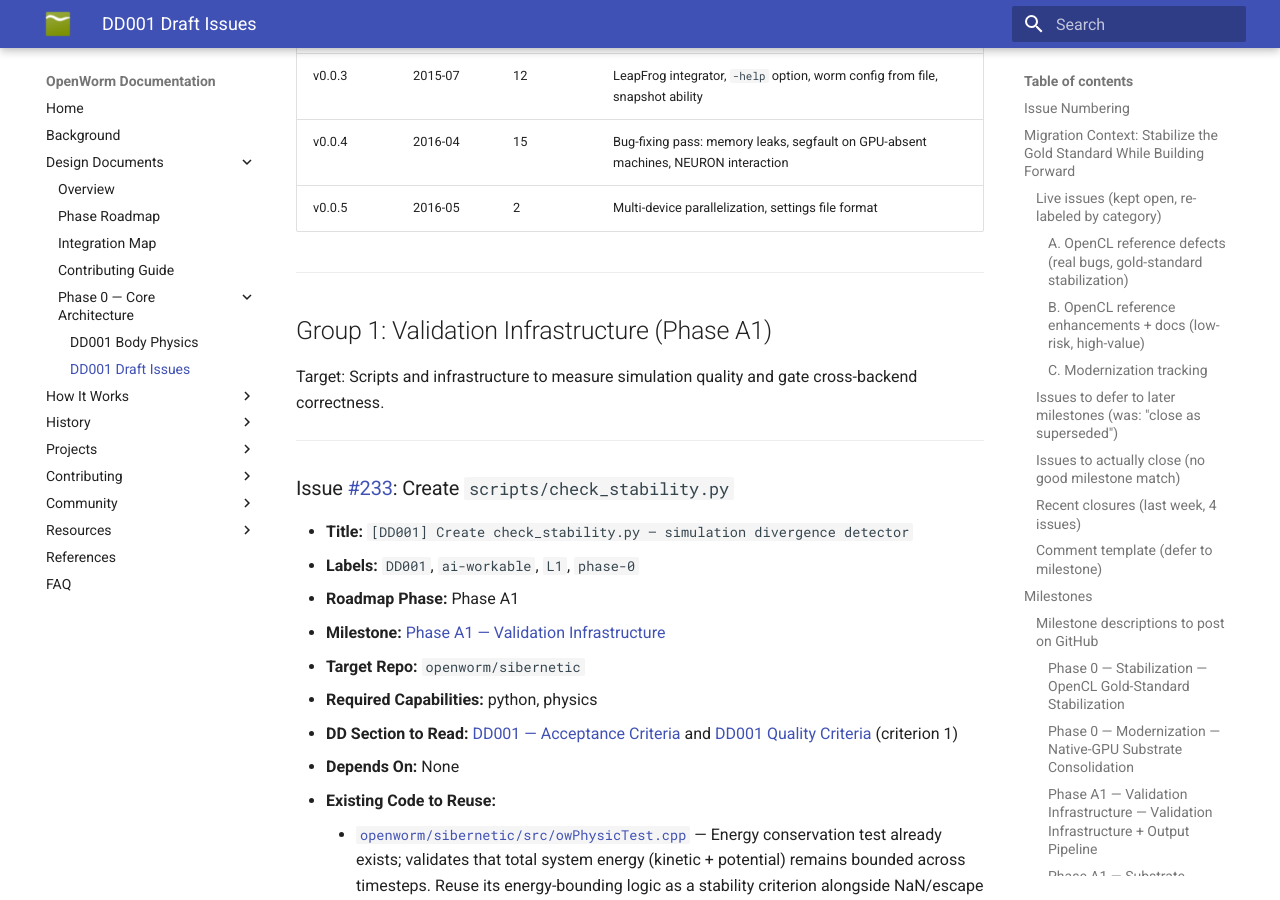
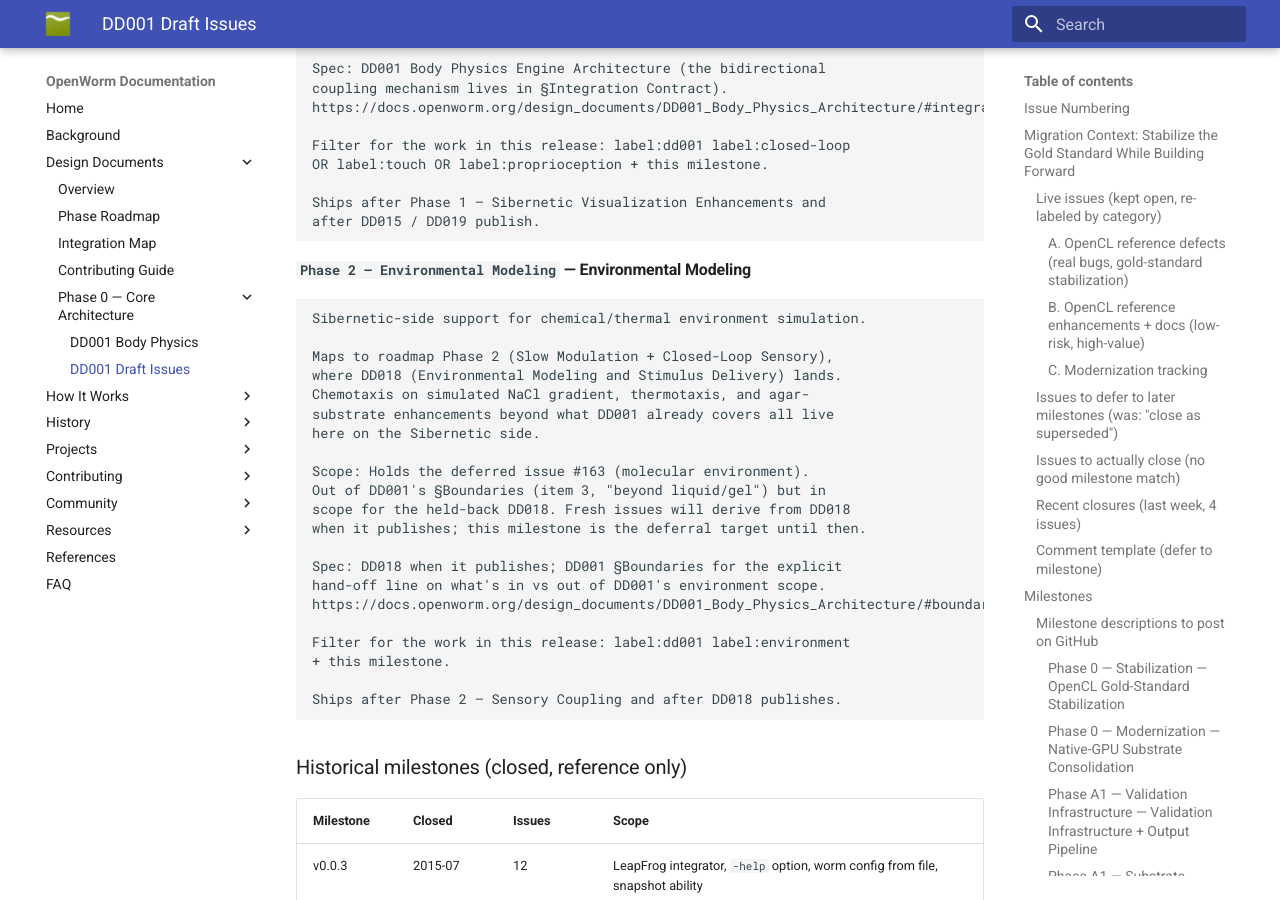
Before and after one commit to openworm/openworm_docs, an MkDocs documentation site: the page built from docs/design_documents/DD001_draft_issues.md, in a window 1280 px wide and 900 px high, scrolled down 11705 px. Built offline with MkDocs 1.6.1 and Material for MkDocs 9.7.7, drawn with Linux system fonts in a browser that asks for light colours; some of the changed text lies outside the part shown.

Commit message:
Reclassify #163 (chemotaxis): defer to Phase 2 — Environmental Modeling
Per review: I had #163 (chemotaxis molecules) in the "actually close
as out of project scope" bucket. That was wrong. #163 IS out of
DD001's scope (per its §Boundaries item 3, "beyond liquid/gel") but
it IS in scope for DD018 (Environmental Modeling and Stimulus
Delivery), which is held back from the current publish set but on
the Phase 2 roadmap — chemotaxis on simulated NaCl gradient and
thermotaxis are explicit Phase 2 deliverables.

Changes:
- Added new milestone "Phase 2 — Environmental Modeling" to hold
  DD018-bound deferrals (#163, plus future fresh issues when DD018
  publishes). Maps to roadmap Phase 2 alongside the existing Phase 2
  — Sensory Coupling milestone.
- Added the new milestone's GitHub-ready description block.
- Moved #163 from "actually close" to "defer to milestone" with
  the appropriate comment explaining the DD001-vs-DD018 boundary
  distinction and pointing at the held-back DD.
- Updated the close-bucket count from 4 to 3 (just #106 duplicate,
  #168 stale, #122 replaced).
- Updated the milestones-proposed count from 6 to 7.

Net: legitimate DD018 scope preserved for community contributors
rather than closed as "out of project scope."

Co-Authored-By: Claude Opus 4.7 (1M context) <noreply@anthropic.com>

````diff
--- a/docs/design_documents/DD001_draft_issues.md
+++ b/docs/design_documents/DD001_draft_issues.md
@@ -75,6 +75,7 @@ The milestones below extend the four-milestone plan with Phase 2 — Sensory Cou
 | Issue | Defer to milestone | Add labels | Comment to post |
 |-------|--------------------|-----------|-----------------|
 | [#100](https://github.com/openworm/sibernetic/issues/100) | **Phase 2 — Sensory Coupling** | `closed-loop`, `dd019`, `deferred` | Closed-loop neural control of worm steering needs the bidirectional Sibernetic↔neural coupling that lands under DD019 (Closed-Loop Touch Response — currently held back). Deferring to Phase 2 — Sensory Coupling, which will pick this scope up once DD019 publishes. Original 2016 scope preserved here for reference. Current Sibernetic spec: [DD001](https://docs.openworm.org/design_documents/DD001_Body_Physics_Architecture/). |
+| [#163](https://github.com/openworm/sibernetic/issues/163) | **Phase 2 — Environmental Modeling** | `environment`, `dd018`, `deferred` | Chemical species / molecular environment simulation is out of scope for DD001 (per its §Boundaries item 3, "beyond liquid/gel") but **in scope for DD018 — Environmental Modeling and Stimulus Delivery**, which is held back but on the [Phase 2 roadmap](DD_PHASE_ROADMAP.md#phase-2-slow-modulation-closed-loop-sensory-months-4-6) (chemotaxis on simulated NaCl gradient, thermotaxis). Deferring to Phase 2 — Environmental Modeling, which will pick this scope up once DD018 publishes. |
 | [#141](https://github.com/openworm/sibernetic/issues/141) | **Phase 2 — Sensory Coupling** | `proprioception`, `dd019`, `deferred` | Stretch-receptor / proprioceptive feedback is the scope of DD019 (currently held back). Deferring to Phase 2 — Sensory Coupling. The detailed checklist (zeroGinitTime, per-muscle length ratio extraction) is preserved in this thread as scope reference for when DD019 publishes. |
 | [#144](https://github.com/openworm/sibernetic/issues/144) | **Phase 2 — Sensory Coupling** | `touch`, `dd015`, `deferred` | MEC-4 mechanosensation and tap-withdrawal touch sensation is the scope of DD015 (currently held back). Deferring to Phase 2 — Sensory Coupling, which will derive fresh issues from DD015 when it publishes. |
 | [#101](https://github.com/openworm/sibernetic/issues/101) | **Phase 1 — Sibernetic Visualization Enhancements** | `visualization`, `dd012`, `deferred` | Render-performance concerns are downstream of the visualization architecture (DD012, currently held back). Deferring to Phase 1 — Sibernetic Visualization Enhancements. The OME-Zarr + surface-mesh pipeline shipping in Phase A1 — Validation Infrastructure reshapes what "rendering" means; this issue revisits afterward. |
@@ -123,7 +123,7 @@ This keeps the issue discoverable to community contributors who might pick it up
 
 ## Milestones
 
-Six release milestones proposed, named to align directly with [the OpenWorm project Phase Roadmap](DD_PHASE_ROADMAP.md). Each milestone's name carries the roadmap phase it serves, so a contributor scanning the openworm/sibernetic milestones page can immediately tell which phase of the larger project the work supports. Each issue's milestone is shown in the issue tables above and on every individual issue section below. Historical milestones are listed at the bottom of this section for context.
+Seven release milestones proposed, named to align directly with [the OpenWorm project Phase Roadmap](DD_PHASE_ROADMAP.md). Each milestone's name carries the roadmap phase it serves, so a contributor scanning the openworm/sibernetic milestones page can immediately tell which phase of the larger project the work supports. Each issue's milestone is shown in the issue tables above and on every individual issue section below. Historical milestones are listed at the bottom of this section for context.
 
 | Milestone | Maps to roadmap phase | Status | What it ships |
 |-----------|----------------------|--------|---------------|
@@ -133,6 +133,7 @@ Six release milestones proposed, named to align directly with [the OpenWorm proj
 | **Phase A1 — Substrate Documentation** | [Phase A1](DD_PHASE_ROADMAP.md#phase-a1-core-infrastructure-weeks-1-2) (contributor workflow is A1 territory) | **New** | The substrate becomes understandable and contributor-ready: OpenCL kernel architecture documented, the 19 paired forward/backward kernels explained, MoaW PR assist live, architecture overview + CONTRIBUTING.md in place, community-tracked docs issues ([#127](https://github.com/openworm/sibernetic/issues/127), [#128](https://github.com/openworm/sibernetic/issues/128), [#165](https://github.com/openworm/sibernetic/issues/165)) consolidated. Also picks up Sibernetic↔NEURON coupling docs ([#107](https://github.com/openworm/sibernetic/issues/107)) and calibration scope ([#108](https://github.com/openworm/sibernetic/issues/108)). |
 | **Phase 1 — Sibernetic Visualization Enhancements** | [Phase 1](DD_PHASE_ROADMAP.md#phase-1-cell-type-specialization-months-1-3) (DD012 Phase 1 Post-Hoc Trame Viewer begins here) | **New** | Sibernetic-side improvements that DD012 (Dynamic Visualization Architecture) will spec when it publishes. Holds deferred visualization issues ([#101](https://github.com/openworm/sibernetic/issues/101), [#117](https://github.com/openworm/sibernetic/issues/117), [#119](https://github.com/openworm/sibernetic/issues/119), [#182](https://github.com/openworm/sibernetic/issues/182)). Ships after Phase A1 — Validation Infrastructure lands, which reshapes what "visualization" means for Sibernetic. |
 | **Phase 2 — Sensory Coupling** | [Phase 2](DD_PHASE_ROADMAP.md#phase-2-slow-modulation-closed-loop-sensory-months-4-6) (DD015 Touch + DD019 Proprioception live here) | **New** | Sibernetic-side support for closed-loop sensorimotor work that DD015 (Touch Response) and DD019 (Proprioceptive Feedback) will spec when those held-back DDs publish. Holds the deferred issues ([#100](https://github.com/openworm/sibernetic/issues/100) steering, [#141](https://github.com/openworm/sibernetic/issues/141) proprioception, [#144](https://github.com/openworm/sibernetic/issues/144) touch) until DD015/DD019 publish and fresh issues derive from them. |
+| **Phase 2 — Environmental Modeling** | [Phase 2](DD_PHASE_ROADMAP.md#phase-2-slow-modulation-closed-loop-sensory-months-4-6) (DD018 Environmental Modeling lives here) | **New** | Sibernetic-side support for chemical/thermal environment simulation that DD018 (Environmental Modeling and Stimulus Delivery) will spec when it publishes — chemotaxis on simulated NaCl gradient, thermotaxis, agar substrate enhancements beyond what DD001 already covers. Holds [#163](https://github.com/openworm/sibernetic/issues/163) (molecular environment). Out of DD001's §Boundaries ("beyond liquid/gel") but in scope for DD018. |
 | **Unmilestoned** | — | — | FEM Projective Dynamics feasibility evaluation, Python bindings (replaces stale [#122](https://github.com/openworm/sibernetic/issues/122)), multi-GPU performance scaling ([#135](https://github.com/openworm/sibernetic/issues/135) — Phase 2+ research after native substrates Stable). Filed for tracking but no release commitment yet. |
 
 ### Milestone descriptions to post on GitHub
@@ -308,6 +309,32 @@ OR label:touch OR label:proprioception + this milestone.
 
 Ships after Phase 1 — Sibernetic Visualization Enhancements and
 after DD015 / DD019 publish.
+```
+
+#### `Phase 2 — Environmental Modeling` — Environmental Modeling
+
+```
+Sibernetic-side support for chemical/thermal environment simulation.
+
+Maps to roadmap Phase 2 (Slow Modulation + Closed-Loop Sensory),
+where DD018 (Environmental Modeling and Stimulus Delivery) lands.
+Chemotaxis on simulated NaCl gradient, thermotaxis, and agar-
+substrate enhancements beyond what DD001 already covers all live
+here on the Sibernetic side.
+
+Scope: Holds the deferred issue #163 (molecular environment).
+Out of DD001's §Boundaries (item 3, "beyond liquid/gel") but in
+scope for the held-back DD018. Fresh issues will derive from DD018
+when it publishes; this milestone is the deferral target until then.
+
+Spec: DD018 when it publishes; DD001 §Boundaries for the explicit
+hand-off line on what's in vs out of DD001's environment scope.
+https://docs.openworm.org/design_documents/DD001_Body_Physics_Architecture/#boundaries-explicitly-out-of-scope
+
+Filter for the work in this release: label:dd001 label:environment
++ this milestone.
+
+Ships after Phase 2 — Sensory Coupling and after DD018 publishes.
 ```
 
 ### Historical milestones (closed, reference only)
````
Also changed, not shown: other parts of docs/design_documents/DD001_draft_issues.md (+1 -2 lines).
